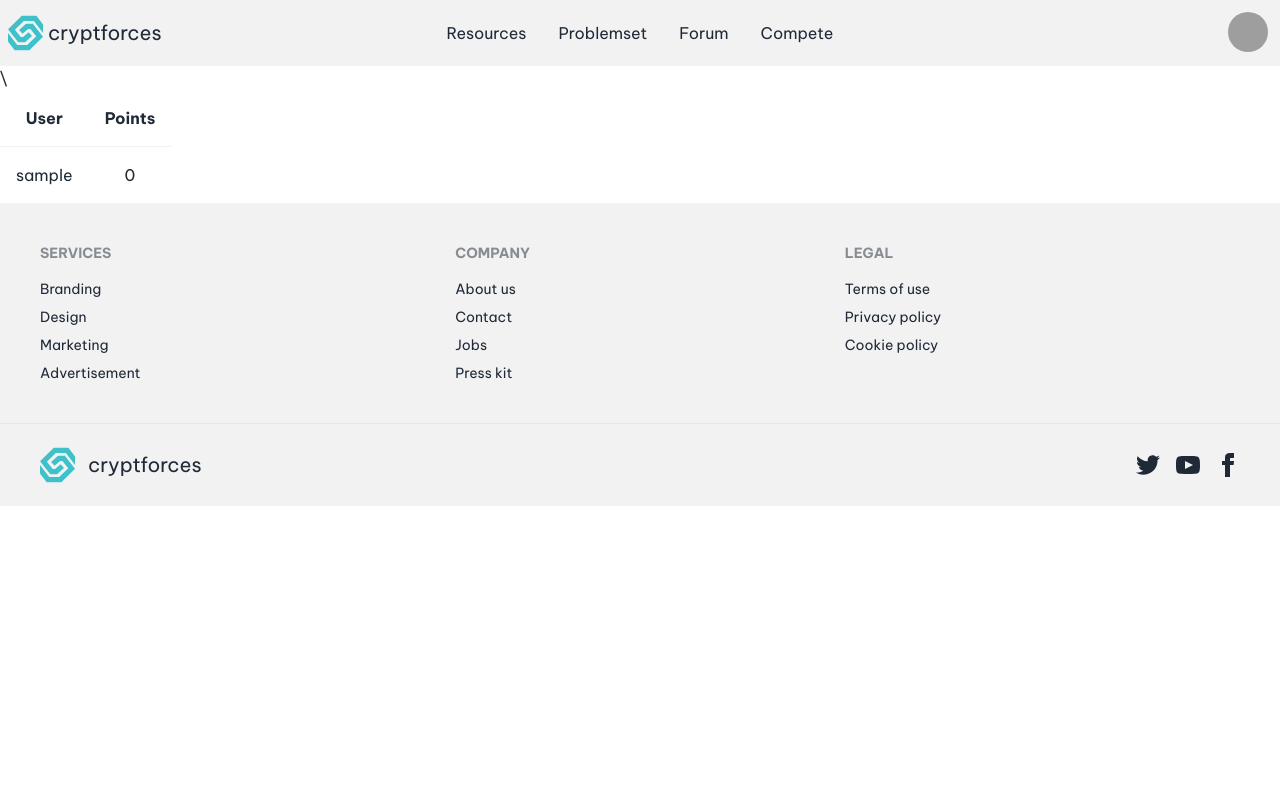
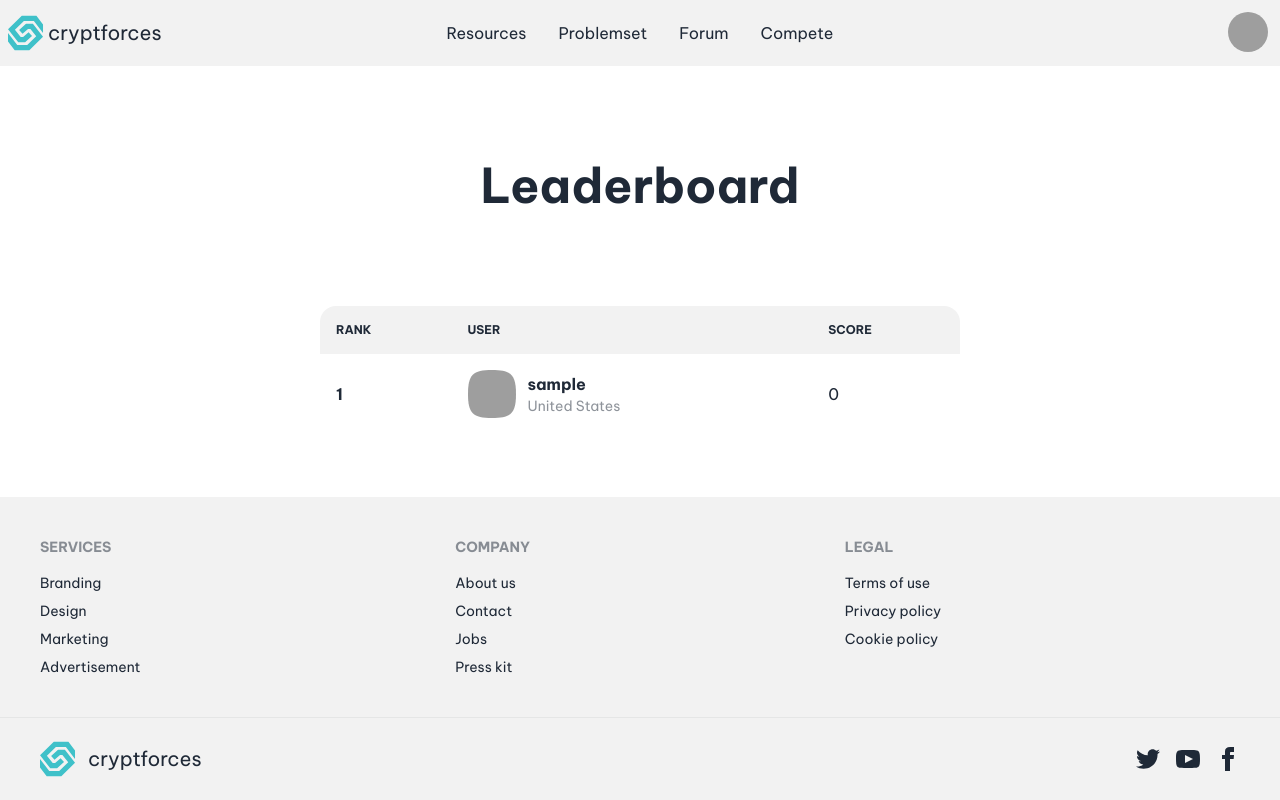
Before and after one commit to itsnishitjain/cryptforces, a Django app: page /leaderboard in a window 1280 px wide. Run offline with Django 4.2, Linux system fonts and the light colour scheme; the visitor is signed in with stand-in values (Sample User, id 1); data comes from the database, SQL or seed files in the repository; some libraries are stand-ins or nearby versions; grey boxes are pictures that could not be loaded.

Commit message:
styled leaderboard

```diff
--- a/templates/base.html
+++ b/templates/base.html
@@ -34,7 +34,10 @@
     </script>
   </head>
 
-  <body style="font-family: 'Be Vietnam Pro', sans-serif">
+  <body
+    style="font-family: 'Be Vietnam Pro', sans-serif"
+    class="flex flex-col min-h-screen"
+  >
     <!-- <header>
       <div>
         <div>
@@ -173,7 +176,9 @@
         <div class="dropdown dropdown-end">
           <label tabindex="0" class="btn btn-ghost btn-circle avatar">
             <div class="w-10 rounded-full">
-              <img src="https://source.boringavatars.com/beam/60/{{user.username}}" />
+              <img
+                src="https://source.boringavatars.com/beam/60/{{user.username}}"
+              />
             </div>
           </label>
           <ul
@@ -193,13 +198,12 @@
         <a href="/accounts/login/" class="btn btn-primary mx-5">Login</a>
         <a href="/accounts/signup/" class="btn btn-primary mx-5">Register</a>
         {% endif %}
-
       </div>
     </div>
 
     {% block content %}{% endblock %}
 
-    <footer class="footer p-10 bg-base-200 text-base-content">
+    <footer class="footer p-10 bg-base-200 text-base-content mt-auto">
       <div>
         <span class="footer-title">Services</span>
         <a class="link link-hover">Branding</a>
--- a/templates/leaderboard.html
+++ b/templates/leaderboard.html
@@ -1,9 +1,9 @@
 {% extends "base.html" %} {% block content %} {% load static %}
 
-<table class="table table-striped table-bordered table-hover">
+<!-- <table class="table table-striped table-bordered table-hover">
   <tr>
     <th class="text-center">User</th>
-<th class="text-center">Points</th>\
+    <th class="text-center">Points</th>
   </tr>
   {% for i in user_list %}
   <tr>
@@ -11,6 +11,101 @@
     <td class="text-center">{{ i.points }}</td>
   </tr>
   {% endfor %}
+</table> -->
 
+<div class="hero py-20 bg-base-100">
+  <div class="hero-content text-center">
+    <div class="max-w-md">
+      <h1 class="text-5xl font-bold">Leaderboard</h1>
+    </div>
+  </div>
+</div>
+
+<div class="flex justify-center items-center pb-14">
+  <table class="table w-1/2">
+    <thead>
+      <tr>
+        <th>Rank</th>
+        <th>User</th>
+        <th>Score</th>
+      </tr>
+    </thead>
+
+    {% for i in user_list %}
+    <tbody>
+      <tr>
+        <th>1</th>
+        <td>
+          <div class="flex items-center space-x-3">
+            <div class="avatar">
+              <div class="mask mask-squircle w-12 h-12">
+                <img
+                  src="https://source.boringavatars.com/beam/60/{{user.username}}"
+                  alt="Avatar Tailwind CSS Component"
+                />
+              </div>
+            </div>
+            <div>
+              <div class="font-bold">{{ i.username }}</div>
+              <div class="text-sm opacity-50">United States</div>
+            </div>
+          </div>
+        </td>
+        <td>{{ i.points }}</td>
+      </tr>
+    </tbody>
+    {% endfor %}
   </table>
+</div>
+
+<!-- <div class="overflow-x-auto w-full">
+  <table class="table w-full">
+    <thead>
+      <tr>
+        <th>
+          <label>
+            <input type="checkbox" class="checkbox" />
+          </label>
+        </th>
+        <th>Rank</th>
+        <th>User</th>
+        <th>Score</th>
+      </tr>
+    </thead>
+
+    {% for i in user_list %}
+    <tbody>
+      <tr>
+        <th>
+          <label>
+            <input type="checkbox" class="checkbox" />
+          </label>
+        </th>
+        <th>1</th>
+        <td>
+          <div class="flex items-center space-x-3">
+            <div class="avatar">
+              <div class="mask mask-squircle w-12 h-12">
+                <img
+                  src="/tailwind-css-component-profile-2@56w.png"
+                  alt="Avatar Tailwind CSS Component"
+                />
+              </div>
+            </div>
+            <div>
+              <div class="font-bold">{{ i.username }}</div>
+              <div class="text-sm opacity-50">United States</div>
+            </div>
+          </div>
+        </td>
+        <td>{{ i.points }}</td>
+        <th>
+          <button class="btn btn-ghost btn-xs">details</button>
+        </th>
+      </tr>
+    </tbody>
+    {% endfor %}
+  </table>
+</div> -->
+
 {% endblock content %}
--- a/templates/problem.html
+++ b/templates/problem.html
@@ -108,7 +108,7 @@
 </script>
 
 <center>
-  <div id="disqus_thread" style="width: 50%"></div>
+  <div id="disqus_thread" style="width: 50%; color: black"></div>
 </center>
 <script>
   /**
```
Also changed, not shown: static/icon-close.svg (renamed from static/svg/icon-close.svg), static/icon-facebook.svg (renamed from static/svg/icon-facebook.svg), static/icon-hamburger.svg (renamed from static/svg/icon-hamburger.svg), static/icon-instagram.svg (renamed from static/svg/icon-instagram.svg), static/icon-twitter.svg (renamed from static/svg/icon-twitter.svg), static/icon-youtube.svg (renamed from static/svg/icon-youtube.svg), static/social-icons.svg (renamed from static/svg/social-icons.svg). Lines whose indentation alone changed are shown as unchanged.
